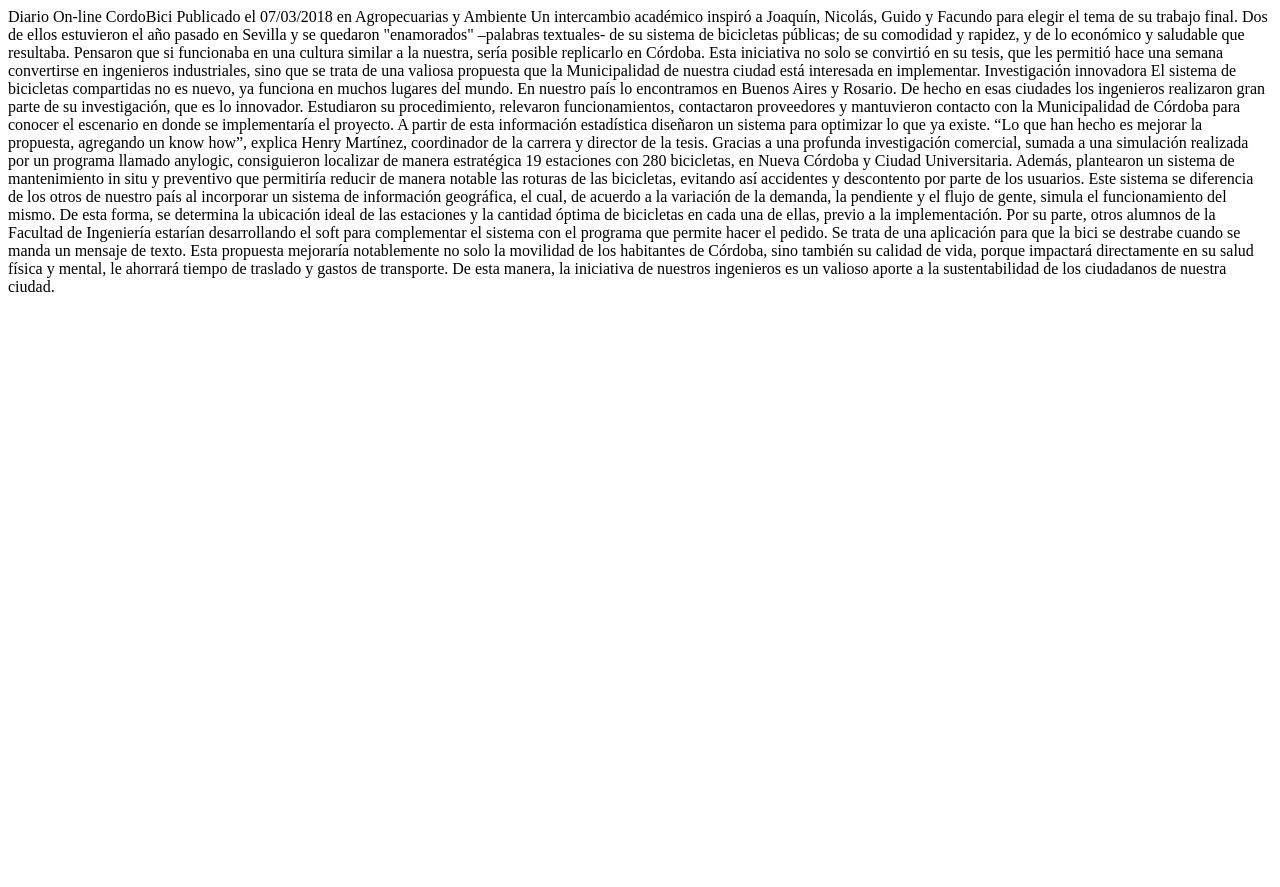
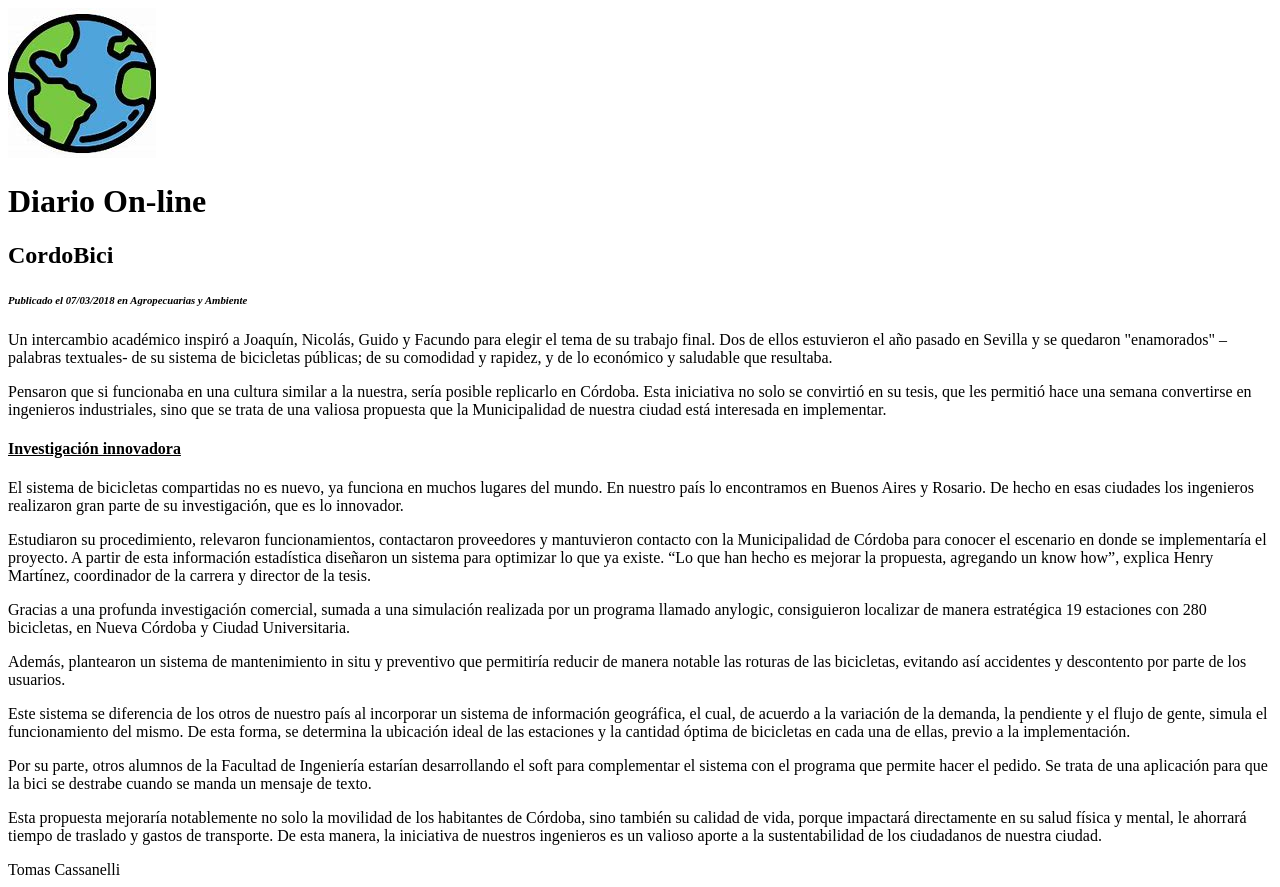
Before and after one commit to UCC-LabCompu2/ejercicios2022-TomiCassanelli, a plain HTML site: page Ejercicios-HTML/ej_noticia.html in a window 1280 px wide. Before the commit the page ends 800 px from the top, so only its background shows below. Drawn offline with Linux system fonts and the light colour scheme.

Commit message:
Se realizo ejercicio 1 de Secciones

```diff
--- a/Ejercicios-HTML/ej_noticia.html
+++ b/Ejercicios-HTML/ej_noticia.html
@@ -1,74 +1,88 @@
 <!DOCTYPE html>
 <html lang="es">
+
 <head>
     <meta charset="UTF-8">
     <title>Ejercicio Columnas</title>
 </head>
+
 <body>
-<!--Agregar la etiqueta semántica para la cabecera. La cabecera debe contener un titulo-->
-<!--Separe la noticia en parrafos-->
-Diario On-line
+    <!--Agregar la etiqueta semántica para la cabecera. La cabecera debe contener un titulo-->
+    <!--Separe la noticia en parrafos-->
+    <header>
+        <img src="imagenes/Mundo.jpg">
+        <h1>Diario On-line</h1>
+    </header>
+    <section>
+        <h2><b>CordoBici</b></h2>
 
-    CordoBici
+        <h6><i>Publicado el 07/03/2018 en Agropecuarias y Ambiente</i></h6>
 
-Publicado el 07/03/2018 en Agropecuarias y Ambiente
-
-            Un intercambio académico inspiró a Joaquín, Nicolás, Guido y Facundo para elegir el tema de su trabajo final.
+        <p>
+            Un intercambio académico inspiró a Joaquín, Nicolás, Guido y Facundo para elegir el tema de su trabajo
+            final.
             Dos de ellos estuvieron el año pasado en Sevilla y se quedaron "enamorados" –palabras textuales- de su
             sistema de bicicletas públicas; de su comodidad y rapidez, y de lo económico y saludable que resultaba.
+        </p>
 
-
+        <p>
             Pensaron que si funcionaba en una cultura similar a la nuestra, sería posible replicarlo en Córdoba.
             Esta iniciativa no solo se convirtió en su tesis, que les permitió hace una semana convertirse en ingenieros
             industriales, sino que se trata de una valiosa propuesta que la Municipalidad de nuestra ciudad está
             interesada en implementar.
+        </p>
 
+        <h4><u>Investigación innovadora</u></h4>
 
-        Investigación innovadora
-
-
+        <p>
             El sistema de bicicletas compartidas no es nuevo, ya funciona en muchos lugares del mundo. En nuestro país
             lo encontramos en Buenos Aires y Rosario. De hecho en esas ciudades los ingenieros realizaron gran parte de
             su investigación, que es lo innovador.
+        </p>
 
-
-
+        <p>
             Estudiaron su procedimiento, relevaron funcionamientos, contactaron proveedores y mantuvieron contacto con
-            la Municipalidad de Córdoba para conocer el escenario en donde se implementaría el proyecto.  A partir de
+            la Municipalidad de Córdoba para conocer el escenario en donde se implementaría el proyecto. A partir de
             esta información estadística diseñaron un sistema para optimizar lo que ya existe. “Lo que han hecho es
             mejorar la propuesta, agregando un know how”, explica Henry Martínez, coordinador de la carrera y director
             de la tesis.
+        </p>
 
-
-
+        <p>
             Gracias a una profunda investigación comercial, sumada a una simulación realizada por un programa llamado
             anylogic, consiguieron localizar de manera estratégica 19 estaciones con 280 bicicletas, en Nueva Córdoba y
             Ciudad Universitaria.
+        </p>
 
-
-
+        <p>
             Además, plantearon un sistema de mantenimiento in situ y preventivo que permitiría reducir de manera notable
             las roturas de las bicicletas, evitando así accidentes y descontento por parte de los usuarios.
+        </p>
 
-
-
+        <p>
             Este sistema se diferencia de los otros de nuestro país al incorporar un sistema de información geográfica,
             el cual, de acuerdo a la variación de la demanda, la pendiente y el flujo de gente, simula el funcionamiento
             del mismo. De esta forma, se determina la ubicación ideal de las estaciones y la cantidad óptima de
             bicicletas en cada una de ellas, previo a la implementación.
+        </p>
 
+        <p>
+            Por su parte, otros alumnos de la Facultad de Ingeniería estarían desarrollando el soft para complementar
+            el sistema con el programa que permite hacer el pedido. Se trata de una aplicación para que la bici se
+            destrabe cuando se manda un mensaje de texto.
+        </p>
 
-
-            Por su parte, otros alumnos de la Facultad de Ingeniería estarían desarrollando el soft para complementar
-            el sistema con el programa que permite hacer el pedido.  Se trata de una aplicación para que la bici se
-            destrabe cuando se manda un mensaje de texto.
-
-
-
+        <p>
             Esta propuesta mejoraría notablemente no solo la movilidad de los habitantes de Córdoba, sino también su
             calidad de vida, porque impactará directamente en su salud física y mental, le ahorrará tiempo de traslado
             y gastos de transporte. De esta manera, la iniciativa de nuestros ingenieros es un valioso aporte a la
             sustentabilidad de los ciudadanos de nuestra ciudad.
+        </p>
 
+    </section>
+    <footer>
+        Tomas Cassanelli
+    </footer>
 </body>
+
 </html>
```
Also changed, not shown: Ejercicios-HTML/imagenes/Mundo.jpg (added).
